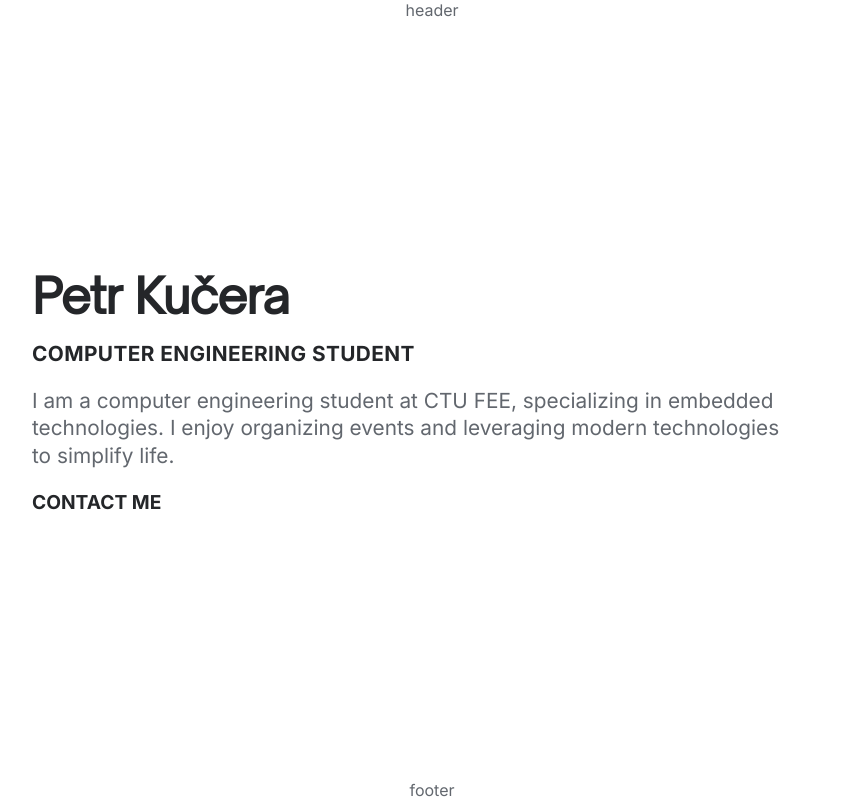
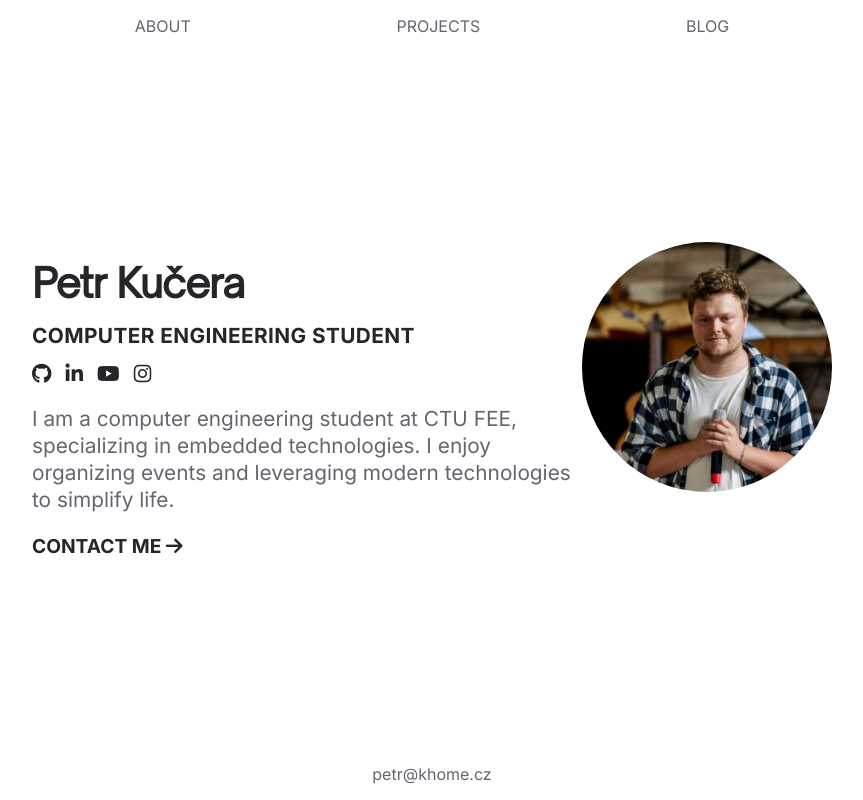
Before and after one commit to petrkucerak/petrkucerak, a website: page src/index.html in a window 1280 px wide. Shown: the whole page, without its empty margins (208-1071 px from the left). Drawn offline with Linux system fonts and the light colour scheme.

Commit message:
Create base style

```diff
--- a/src/index.html
+++ b/src/index.html
@@ -13,21 +13,67 @@
   </head>
 
   <body>
-    <header>header</header>
+    <header class="header">
+      <nav class="header-nav">
+        <a class="nav-link" href="/"><li>about</li></a>
+        <a
+          class="nav-link"
+          target="_blank"
+          href="https://github.com/petrkucerak?tab=repositories"
+          ><li>projects</li></a
+        >
+        <a class="nav-link" target="_blank" href="https://blog.petrkucerak.cz/"
+          ><li>blog</li></a
+        >
+      </nav>
+    </header>
     <main class="main">
       <div>
         <h1 class="title">Petr Kučera</h1>
         <p class="subtitle">Computer Engineering Student</p>
-        <div></div>
+        <div class="social">
+          <a
+            class="social-link"
+            rel="external"
+            target="_blank"
+            href="https://github.com/petrkucerak"
+            ><i class="fa-brands fa-github fa-lg"></i
+          ></a>
+          <a
+            class="social-link"
+            rel="external"
+            target="_blank"
+            href="https://www.linkedin.com/in/kucera-petr/"
+            ><i class="fa-brands fa-linkedin-in fa-lg"></i
+          ></a>
+          <a
+            class="social-link"
+            rel="external"
+            target="_blank"
+            href="https://www.youtube.com/@petrkucerak"
+            ><i class="fa-brands fa-youtube fa-lg"></i
+          ></a>
+          <a
+            class="social-link"
+            rel="external"
+            target="_blank"
+            href="https://www.instagram.com/_petr_kucerak/"
+            ><i class="fa-brands fa-instagram fa-lg"></i
+          ></a>
+        </div>
         <p class="description">
           I&nbsp;am a&nbsp;computer engineering student at&nbsp;CTU&nbsp;FEE,
           specializing in&nbsp;embedded technologies. I&nbsp;enjoy organizing
           events and&nbsp;leveraging modern technologies to&nbsp;simplify life.
         </p>
-        <a class="contact" href="mailto:petr@khome.cz">contact me</a>
+        <a class="contact" rel="external" href="mailto:petr@khome.cz"
+          >contact me <i class="fa-solid fa-arrow-right"></i
+        ></a>
       </div>
-      <div><img src="" /></div>
+      <div><img class="profile" src="images/profile.jpg" /></div>
     </main>
-    <footer>footer</footer>
+    <footer class="footer">
+      <a target="_blank" href="mailto:petr@khome.cz">petr@khome.cz</a>
+    </footer>
   </body>
 </html>
--- a/src/style.css
+++ b/src/style.css
@@ -48,16 +48,54 @@ a {
   color: #242629;
 }
 
+.header {
+  width: 85vw;
+  max-width: 800px;
+  display: flex;
+  flex-direction: column;
+  align-items: center;
+  justify-content: space-between;
+}
+
+.header-nav {
+  width: 100%;
+  list-style: none;
+  margin: 0;
+  display: flex;
+  flex-direction: row;
+  align-items: center;
+  justify-content: space-around;
+  margin-top: 1rem;
+}
+
+.nav-link {
+  text-transform: uppercase;
+  color: #62676e;
+  text-decoration: none;
+}
+
 .main {
   width: 85vw;
   max-width: 800px;
+
+  display: flex;
+  flex-direction: column-reverse;
+}
+
+@media only screen and (min-width: 600px) {
+  .main {
+    flex-direction: row;
+    justify-content: flex-start;
+    align-items: flex-start;
+  }
 }
 
 .title {
   font-family: opensauceone;
   letter-spacing: -1px;
-  font-size: 3rem;
+  font-size: 2.5rem;
   margin: 0;
+  margin-top: 1rem;
   margin-bottom: 1rem;
 }
 
@@ -68,6 +106,19 @@ a {
   letter-spacing: 0.4px;
   font-size: 1.3rem;
   margin: 0;
+}
+
+.social {
+  margin-top: 1rem;
+  margin-bottom: 1rem;
+}
+
+.social-link {
+  margin-right: 0.6rem;
+}
+
+.fa-brands {
+  color: #242629;
 }
 
 .description {
@@ -81,3 +132,18 @@ a {
   text-decoration: none;
   font-weight: 900;
 }
+
+.profile {
+  width: 40vw;
+  max-width: 250px;
+  border-radius: 100%;
+}
+
+.footer {
+  margin-bottom: 1rem;
+}
+
+.footer a {
+  color: #62676e;
+  text-decoration: none;
+}
```
Also changed, not shown: src/images/profile.jpg (added).
